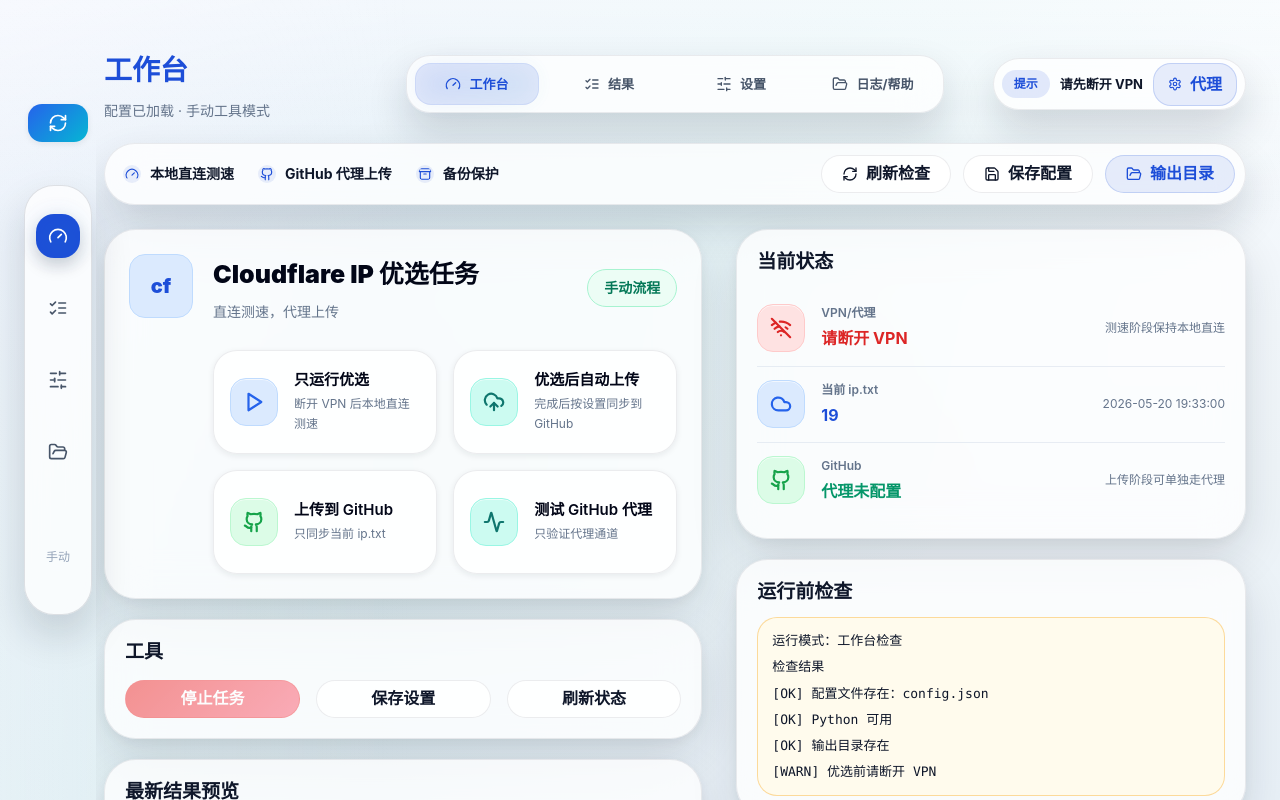
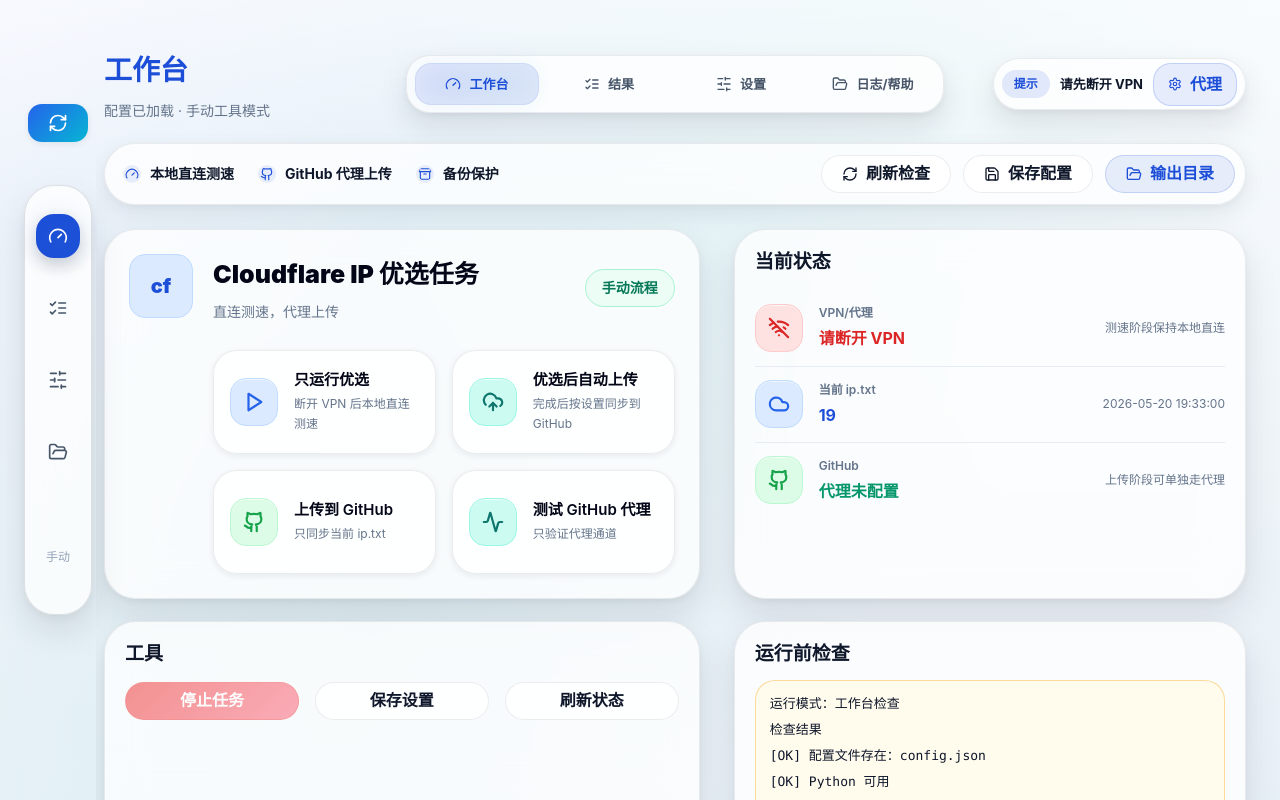
Before and after one commit to 178517877qq-sketch/xunni, a React (Vite) app: page / in a window 1280 px wide. Built offline with nearby package versions, Linux system fonts and the light colour scheme.

Commit message:
style: align workbench rows and soften shadows

```diff
--- a/src/App.tsx
+++ b/src/App.tsx
@@ -224,8 +224,7 @@
 
   return (
     <div className="dashboard-grid">
-      <section className="space-y-5">
-        <article className="glass-panel rounded-[32px] p-6">
+      <article className="glass-panel workbench-main rounded-[32px] p-6">
         <div className="flex items-start gap-5">
           <div className="grid h-16 w-16 place-items-center rounded-2xl border border-blue-200 bg-blue-100 text-xl font-black text-blue-700">
             cf
@@ -255,7 +254,16 @@
         </div>
       </article>
 
-        <article className="glass-panel rounded-[28px] p-5">
+      <article className="glass-panel workbench-status rounded-[32px] p-5">
+        <h3 className="section-title">当前状态</h3>
+        <div className="mt-4 divide-y divide-slate-200/80">
+          {cards.map((card) => (
+            <StatusRow key={card.title} card={card} />
+          ))}
+        </div>
+      </article>
+
+      <article className="glass-panel workbench-tools rounded-[28px] p-5">
         <h3 className="section-title">工具</h3>
         <div className="tool-grid mt-4 grid grid-cols-3 gap-4">
           <button className="danger-button" disabled title="当前版本未接入后台任务中止">
@@ -270,7 +278,16 @@
         </div>
       </article>
 
-        <article className="glass-panel rounded-[28px] p-5">
+      <article className="glass-panel workbench-preflight rounded-[28px] p-5">
+        <h3 className="section-title">运行前检查</h3>
+        <div className={clsx("terminal-card", state.preflight.has_warnings && "has-warning")}>
+          {preflightLines.map((line) => (
+            <div key={line}>{line}</div>
+          ))}
+        </div>
+      </article>
+
+      <article className="glass-panel workbench-latest rounded-[28px] p-5">
         <h3 className="section-title">最新结果预览</h3>
         <p className="mt-2 text-sm text-slate-500">443 优先输出，客户端继续二次优选。</p>
         <div className="mt-4 flex flex-wrap gap-7 text-sm">
@@ -286,32 +303,11 @@
         </div>
         <pre className="preview-list">{state.output_preview.join("\n")}</pre>
       </article>
-      </section>
 
-      <section className="space-y-5">
-        <article className="glass-panel rounded-[32px] p-5">
-          <h3 className="section-title">当前状态</h3>
-          <div className="mt-4 divide-y divide-slate-200/80">
-            {cards.map((card) => (
-              <StatusRow key={card.title} card={card} />
-            ))}
-          </div>
-        </article>
-
-        <article className="glass-panel rounded-[28px] p-5">
-          <h3 className="section-title">运行前检查</h3>
-          <div className={clsx("terminal-card", state.preflight.has_warnings && "has-warning")}>
-            {preflightLines.map((line) => (
-              <div key={line}>{line}</div>
-            ))}
-          </div>
-        </article>
-
-        <article className="glass-panel rounded-[28px] p-5">
+      <article className="glass-panel workbench-log rounded-[28px] p-5">
         <h3 className="section-title">运行日志</h3>
         <div className="empty-log">{lastCommand}</div>
       </article>
-      </section>
     </div>
   );
 }
--- a/src/styles.css
+++ b/src/styles.css
@@ -29,9 +29,10 @@
 
   --shadow-sm: 0 2px 6px rgba(15, 23, 42, 0.08);
   --shadow-md: 0 12px 24px rgba(15, 23, 42, 0.12);
-  --shadow-lg: 0 20px 40px rgba(15, 23, 42, 0.16);
+  --shadow-lg: 0 14px 30px rgba(15, 23, 42, 0.1), 0 3px 10px rgba(15, 23, 42, 0.05);
   --edge-glow: linear-gradient(135deg, rgba(29, 78, 216, 0.28), rgba(14, 165, 165, 0.2));
-  --panel-shadow: 0 20px 48px rgba(15, 23, 42, 0.12), 0 4px 14px rgba(15, 23, 42, 0.06);
+  --panel-shadow: 0 16px 34px rgba(15, 23, 42, 0.1), 0 3px 10px rgba(15, 23, 42, 0.05);
+  --bar-shadow: 0 8px 22px rgba(15, 23, 42, 0.08), 0 2px 8px rgba(15, 23, 42, 0.04);
   --motion-ease: cubic-bezier(0.16, 1, 0.3, 1);
   --motion-fast: 180ms;
 }
@@ -176,7 +177,7 @@
   border: 1px solid var(--border);
   border-radius: 30px;
   background: var(--bg-card);
-  box-shadow: var(--shadow-lg);
+  box-shadow: 0 16px 34px rgba(15, 23, 42, 0.1), 0 4px 12px rgba(15, 23, 42, 0.05);
   backdrop-filter: blur(20px);
 }
 
@@ -387,6 +388,7 @@
   align-items: center;
   gap: 24px;
   border-radius: 31px;
+  box-shadow: var(--bar-shadow);
 }
 
 .workflow-strip > .ml-auto {
@@ -417,9 +419,39 @@
 
 .dashboard-grid {
   display: grid;
-  grid-template-columns: minmax(540px, 1.08fr) minmax(420px, 0.92fr);
-  gap: 34px;
+  grid-template-columns: minmax(540px, 1fr) minmax(460px, 0.86fr);
+  grid-template-areas:
+    "main status"
+    "tools preflight"
+    "latest log";
+  column-gap: 34px;
+  row-gap: 22px;
+  align-items: stretch;
   padding-bottom: 30px;
+}
+
+.workbench-main {
+  grid-area: main;
+}
+
+.workbench-status {
+  grid-area: status;
+}
+
+.workbench-tools {
+  grid-area: tools;
+}
+
+.workbench-preflight {
+  grid-area: preflight;
+}
+
+.workbench-latest {
+  grid-area: latest;
+}
+
+.workbench-log {
+  grid-area: log;
 }
 
 .glass-panel {
@@ -965,6 +997,16 @@
     grid-template-columns: minmax(0, 1fr);
   }
 
+  .dashboard-grid {
+    grid-template-areas:
+      "main"
+      "status"
+      "tools"
+      "preflight"
+      "latest"
+      "log";
+  }
+
   .workflow-strip {
     flex-wrap: wrap;
     height: auto;
```
Also changed, not shown: 1 other file (tests, documents, lock files or other folders). Lines whose indentation alone changed are shown as unchanged.
